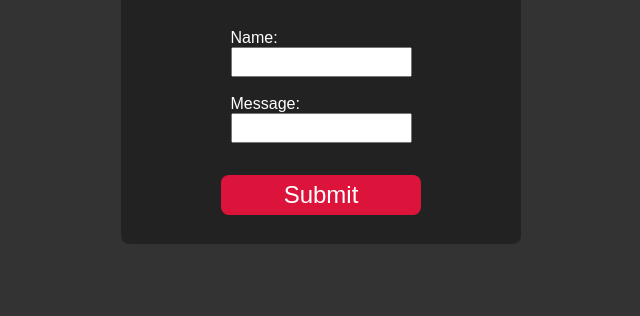
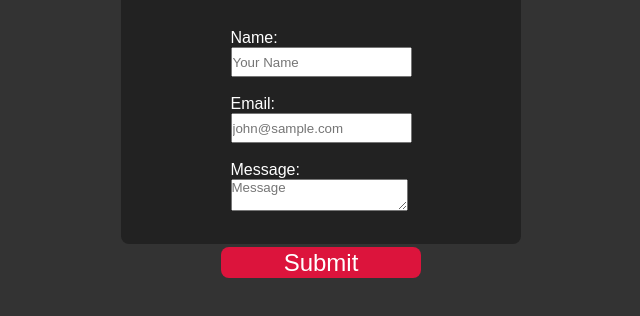
Before and after one commit to TrustierSquid/Email-app, a website built with Parcel: page index.html in a window 1280 px wide. Shown: the part 306-622 px from the top of the page, without its empty margins (319-959 px from the left). Built offline with nearby package versions, Linux system fonts and the light colour scheme; some packages are replaced by stand-ins of ours.

Commit message:
added email input field and submit button

```diff
--- a/index.html
+++ b/index.html
@@ -11,14 +11,23 @@
     <div id="email-container">
         <h1>Send Email to me</h1>
         <form>
-            <label>Name:</label><br>
-            <input type="text" class="input-field">
+            <div class="form-item">
+                <label>Name:</label><br>
+                <input type="text" class="input-field" placeholder="Your Name">
+            </div>
             <br>
+            <div class="form-item">
+                <label>Email:</label><br>
+                <input type="email" class="input-field" placeholder="john@sample.com">
+            </div>
             <br>
-            <label>Message:</label><br>
-            <input type="text" class="input-field">
+            <div class="form-item">
+                <label>Message:</label><br>
+                <textarea type="text" class="input-field" placeholder="Message"></textarea>
+            </div>
         </form>
-        <button id="submitbtn">Submit</button>
+        <button id="submitbtn" type="submit">Submit</button>
+        <p id="status-message"></p>
     </div>
 </body>
 </html>
```
